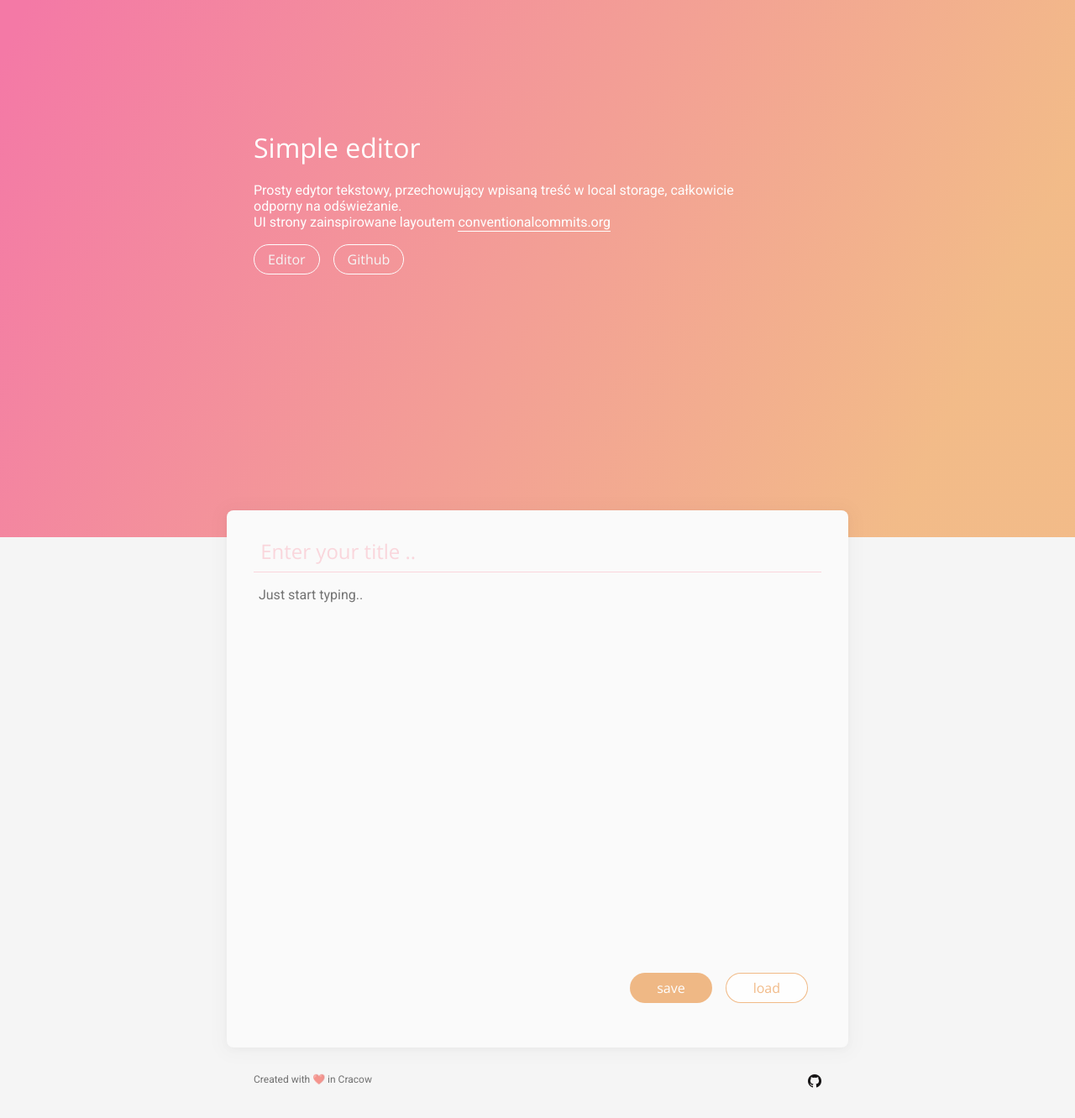
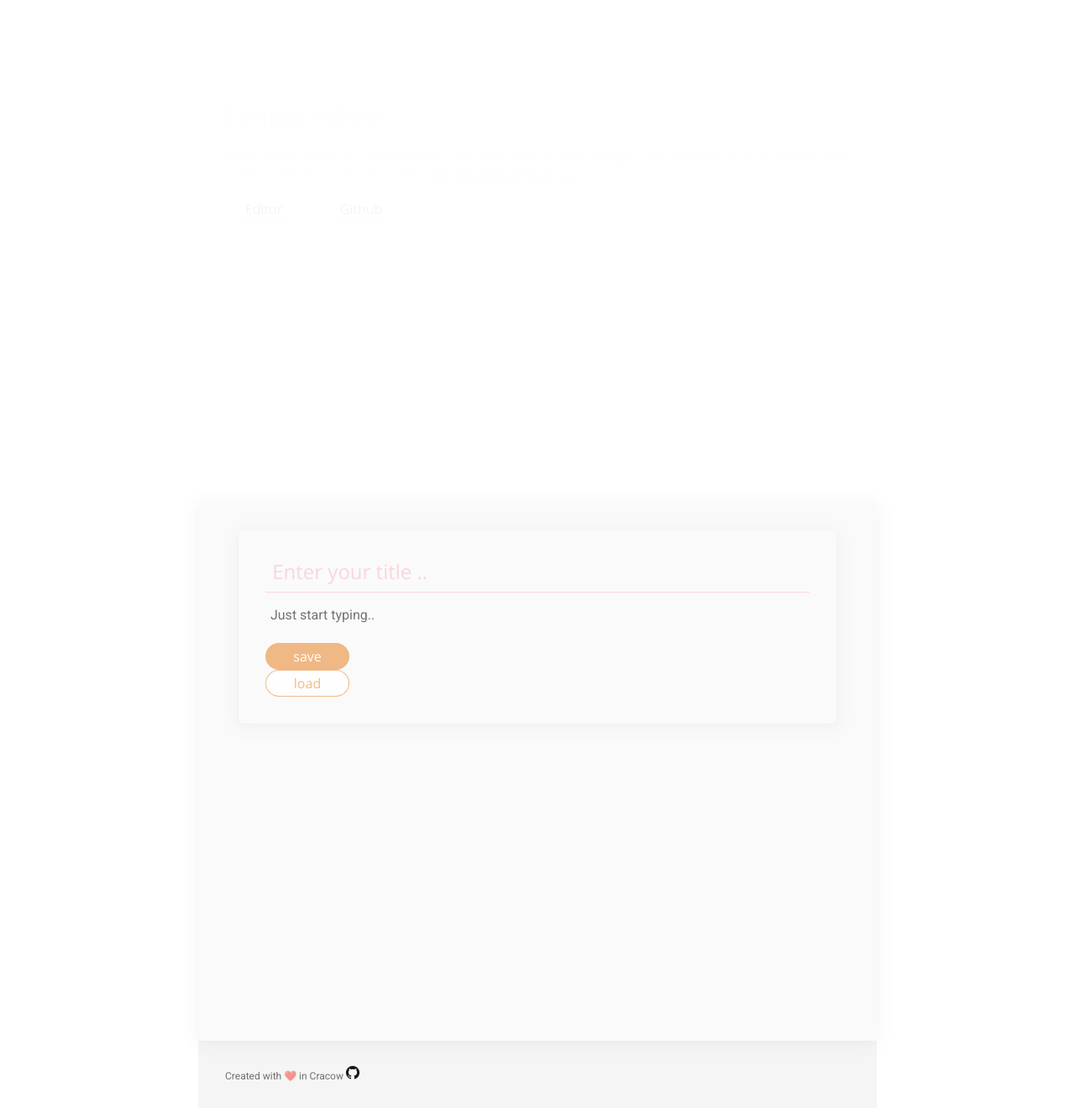
Before and after one commit to mateuszkornecki/simple-editor, a website built with webpack: page src/content/index.html in a window 1280 px wide. Shown: the part 160-1492 px from the top of the page at 84% size. Built offline with nearby package versions, Linux system fonts and the light colour scheme; files whose address does not match are found by name.

Commit message:
fix: test

```diff
--- a/src/content/index.html
+++ b/src/content/index.html
@@ -50,13 +50,16 @@
     </header>
     <main class="main">
         <section class="editor" id="editor">
-            <input class=" editor__title editor__title--js " placeholder=" Enter your title .. ">
-            <textarea class=" editor__text-area editor__text-area--js " placeholder=" Just start typing.. "></textarea>
+            <div class="editor__note">
+                <input class=" editor__title editor__title--js " placeholder=" Enter your title .. ">
+                <textarea class=" editor__text-area editor__text-area--js " placeholder=" Just start typing.. "></textarea>
+            </div>
             <div class="button__container">
                 <button class=" editor__button editor__button--save editor__save-button--js "> save </button>
                 <button class=" editor__button editor__button--load editor__load-button--js "> load </button>
             </div>
         </section>
+
     </main>
     <footer class="footer">
         <div class="footer__container">
--- a/src/scss/main.scss
+++ b/src/scss/main.scss
@@ -17,36 +17,28 @@ html {
 
         body {
             font-family: 'Open Sans', sans-serif;
-}
-
-.button {
-    &__container {
-        display: flex;
-        align-self: flex-end;
-    }
-}
-
-.main {
-    display: flex;
-    justify-content: center;
-    background-color: $lightgray;
+            display: grid;
+            grid-template-columns: 1fr minmax(auto, 210px) minmax(auto, 210px) minmax(auto, 210px) minmax(auto, 210px) 1fr;
+            grid-template-rows: 95vh 5vh 35vh 35vh 5vh 10vh;
+            grid-column-gap: 0px;
+            grid-row-gap: 0px;
         }
 
         .editor {
-    flex-shrink: 0;
-    flex-basis: 740px;
+            background-color: $white-bg;
+            box-shadow: 0 2px 10px 0 rgba(0, 0, 0, .03), 0 2px 20px 10px rgba(0, 0, 0, .02);
+            grid-area: 2 / 2 / 6 / 6;
+            z-index: 5;
+            border-radius: 6px;
+            padding: 32px;
+            margin: 0 1rem 0 1rem;
             display: flex;
             flex-direction: column;
-    min-height: 80vh;
-    max-width: 740px;
-    background-color: $white-bg;
-    margin: -2rem 0 -2rem 0;
-    padding: 2rem;
-    box-shadow: 0 2px 10px 0 rgba(0, 0, 0, .03), 0 2px 20px 10px rgba(0, 0, 0, .02);
-    border-radius: 8px;
-    @media(max-width: 750px) {
-        flex-basis: 100%;
-        max-width: 100vw;
+            justify-content: space-between;
+            // min-height: 100%;
+            &__background {
+                background-color: $lightgray;
+                grid-area: 3 / 1 / 5 / 7;
             }
             &__button {
                 background: $white;
@@ -54,12 +46,11 @@ body {
                 border: 1px solid $orange;
                 text-decoration: none;
                 display: flex;
-        display: inline;
                 justify-content: center;
                 align-items: center;
-        margin-right: 16px;
-        border-radius: 50px;
-        padding: 8px 32px;
+                border-radius: 16px;
+                min-width: 100px;
+                min-height: 32px;
                 cursor: pointer;
                 &--save {
                     margin-right: 16px;
@@ -71,8 +62,8 @@ body {
             &__text-area {
                 font-family: 'Roboto', sans-serif;
                 color: $black87;
-        width: 100%;
-        min-height: 80%;
+                min-width: 100%;
+                min-height: 100%;
                 background-color: $white-bg;
                 border: none;
                 resize: none;
@@ -89,30 +80,33 @@ body {
                 margin-bottom: 16px;
                 padding-bottom: 8px;
                 line-height: 2rem;
-        width: 100%;
+                min-width: 100%;
                 &::placeholder {
                     color: $pink38;
                 }
             }
+            &__wrapper-2 {
+                display: flex;
+                align-self: flex-end;
+                // padding: 16px;
+            }
         }
 
         .footer {
-    min-height: 10vh;
             font-family: 'Roboto', sans-serif;
             font-size: 0.75rem;
             color: $black38;
             background-color: $lightgray;
-    flex-basis: 740px;
-    display: flex;
-    justify-content: center;
-    align-items: center;
-    &__container {
-        max-width: 740px;
-        flex-basis: 740px;
+            grid-area: 6 / 2 / 7 / 6;
             display: flex;
             justify-content: space-between;
-        margin-top: 2rem;
-        padding: 2rem 32px 2rem 32px;
+            align-items: center;
+            margin: 0 16px 0 16px;
+            padding: 0 32px 0 32px;
+            z-index: 2;
+            &__background {
+                grid-area: 5 / 1 / 7 / 7;
+                background-color: $lightgray;
             }
             &__logo {
                 max-width: 16px;
@@ -121,15 +115,19 @@ body {
         }
 
         .header {
-    height: 100vh;
-    min-width: 100%;
+            grid-area: 1 / 2 / 3 / 6;
+            display: flex;
+            justify-content: space-around;
+            align-items: center;
+            padding: 32px;
+            color: $white;
+            height: 100%;
+            &__background {
                 background: $pink;
                 background: $gradient;
-    color: $white;
-    display: flex;
-    word-break: keep-all;
-    justify-content: space-around;
-    align-items: center;
+                grid-area: 1 / 1 / 3 / 7;
+                z-index: -1;
+            }
             &__description {
                 font-family: 'Roboto', sans-serif;
             }
@@ -138,7 +136,7 @@ body {
                 font-weight: normal;
             }
             &__logo {
-        @keyframes animacja {
+                @keyframes cursor-animation {
                     0% {
                         content: '';
                     }
@@ -153,7 +151,6 @@ body {
                     }
                 }
                 display: flex;
-        flex-shrink: 1;
                 justify-content: center;
                 align-items: center;
                 flex-shrink: 0;
@@ -164,7 +161,7 @@ body {
                 min-height: 100px;
                 &::before {
                     content: "";
-            animation: animacja 1.5s step-end infinite;
+                    animation: cursor-animation 1.5s step-end infinite;
                 }
                 @media (max-width:$mobile) {
                     display: none;
@@ -186,13 +183,23 @@ body {
                     text-decoration: none;
                 }
             }
-    &__welcome {
-        flex-shrink: 1;
-        margin: 0;
+        }
+
+        .main {
+            background-color: $white-bg;
+            box-shadow: 0 2px 10px 0 rgba(0, 0, 0, .03), 0 2px 20px 10px rgba(0, 0, 0, .02);
+            grid-area: 2 / 2 / 6 / 6;
+            z-index: 5;
+            border-radius: 6px;
+            padding: 32px;
+            margin: 0 1rem 0 1rem;
             display: flex;
+            flex-direction: column;
             justify-content: space-between;
-        flex-basis: 740px;
-        padding: 2rem;
+            min-height: 100%;
+            &__background {
+                background-color: $lightgray;
+                grid-area: 3 / 1 / 5 / 7;
             }
         }
 
@@ -207,8 +214,9 @@ body {
                 justify-content: center;
                 align-items: center;
                 margin-right: 16px;
-        border-radius: 50px;
-        padding: 8px 16px;
+                border-radius: 16px;
+                min-width: 100px;
+                min-height: 32px;
                 text-decoration: none;
                 &:link,
                 &:visited {
```
Also changed, not shown: dist/css/main.css, dist/index.html, 1 other file. Lines whose indentation alone changed are shown as unchanged.
